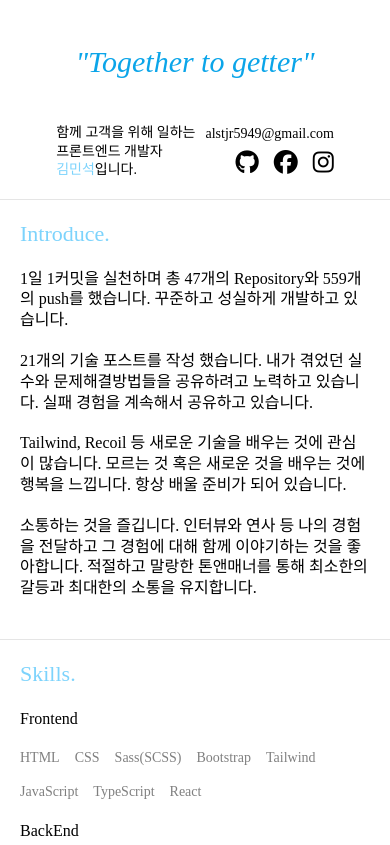
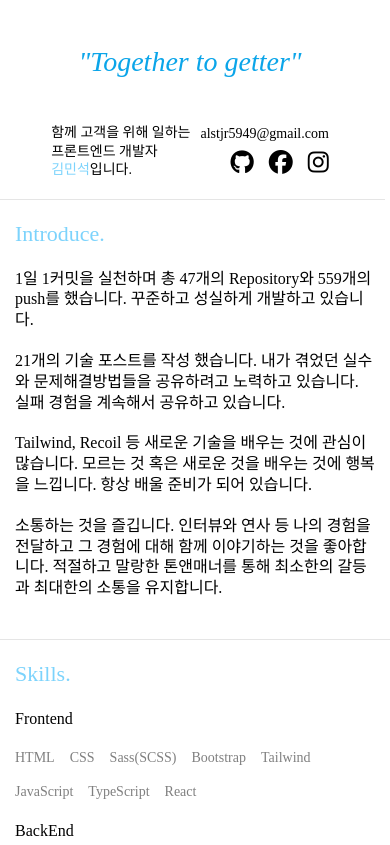
Before and after one commit to alstjr5949/Resume, a plain HTML site: page index.html in a window 390 px wide. Shown: the top 845 px of the page. Drawn offline with Linux system fonts and the light colour scheme; a web font is replaced by a local one.

Commit message:
slogan font size edit

```diff
--- a/style.css
+++ b/style.css
@@ -27,6 +27,7 @@ body {
 
 .wrapper {
   width: 700px;
+  min-width: 400px;
 }
 
 /* header */
@@ -200,7 +201,7 @@ body {
     padding: 0 20px 20px;
   }
   .slogan {
-    font-size: 30px;
+    font-size: 28px;
   }
   .header .profile-img {
     display: none;
```
